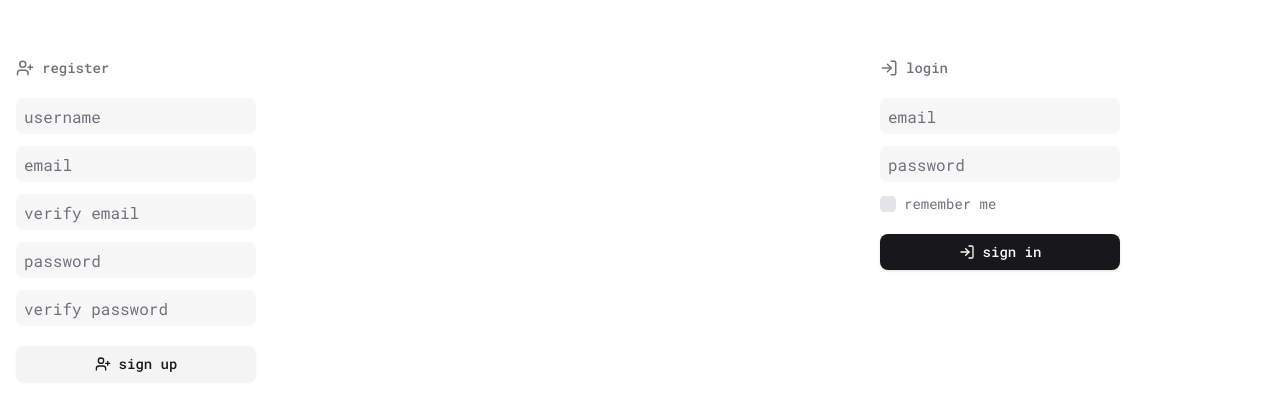
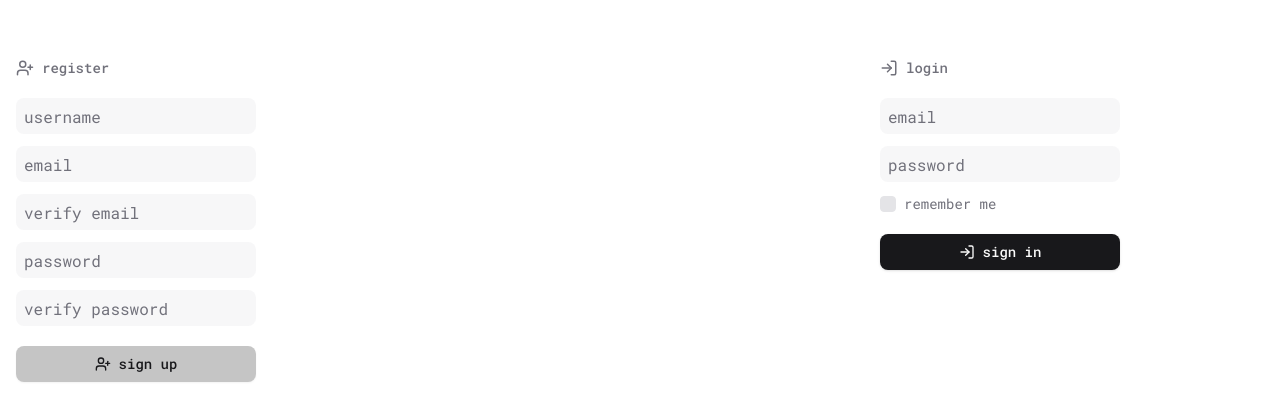
Before and after one commit to Itskrish01/typing-speed-test, a React (Vite) app: page /login in a window 1280 px wide. Shown: the part 180-600 px from the top of the page. Built offline with nearby package versions, Linux system fonts and the light colour scheme; no server answers.

Commit message:
feat: Update social media URLs, add global styling with multi-theme support, and create a public profile card component.

```diff
--- a/index.html
+++ b/index.html
@@ -18,7 +18,7 @@
 
   <!-- Open Graph / Facebook -->
   <meta property="og:type" content="website" />
-  <meta property="og:url" content="https://test-type-speedd.netlify.app/" />
+  <meta property="og:url" content="https://tapixo.netlify.app/" />
   <meta property="og:title" content="Tapixo - Ultimate Typing Speed Test" />
   <meta property="og:description"
     content="Test your typing speed with multiple modes, rich themes, and detailed analytics. Join thousands of typists improving their WPM today." />
@@ -26,7 +26,7 @@
 
   <!-- Twitter -->
   <meta property="twitter:card" content="summary_large_image" />
-  <meta property="twitter:url" content="https://test-type-speedd.netlify.app/" />
+  <meta property="twitter:url" content="https://tapixo.netlify.app/" />
   <meta property="twitter:title" content="Tapixo - Ultimate Typing Speed Test" />
   <meta property="twitter:description"
     content="Test your typing speed with multiple modes, rich themes, and detailed analytics. Join thousands of typists improving their WPM today." />
--- a/src/index.css
+++ b/src/index.css
@@ -60,7 +60,7 @@
   --popover-foreground: oklch(0.141 0.005 285.823);
   --primary: oklch(0.21 0.006 285.885);
   --primary-foreground: oklch(0.985 0 0);
-  --secondary: oklch(0.967 0.001 286.375);
+  --secondary: oklch(82.344% 0.00009 271.152);
   --secondary-foreground: oklch(0.21 0.006 285.885);
   --muted: oklch(0.967 0.001 286.375);
   --muted-foreground: oklch(0.552 0.016 285.938);
@@ -88,7 +88,7 @@
   --popover-foreground: oklch(0.985 0 0);
   --primary: oklch(0.92 0.004 286.32);
   --primary-foreground: oklch(0.21 0.006 285.885);
-  --secondary: oklch(0.274 0.006 286.033);
+  --secondary: oklch(30.919% 0.00004 271.152);
   --secondary-foreground: oklch(0.985 0 0);
   --muted: oklch(0.274 0.006 286.033);
   --muted-foreground: oklch(0.705 0.015 286.067);
@@ -169,7 +169,7 @@
   --popover-foreground: oklch(0.95 0.01 150);
   --primary: oklch(0.85 0.15 140);
   --primary-foreground: oklch(0.12 0.04 150);
-  --secondary: oklch(0.22 0.04 150);
+  --secondary: oklch(27.744% 0.05909 148.511);
   --secondary-foreground: oklch(0.95 0.01 150);
   --muted: oklch(0.22 0.04 150);
   --muted-foreground: oklch(0.7 0.04 150);
@@ -227,7 +227,7 @@
   --primary: oklch(0.6 0.15 250);
   /* #007acc Blue */
   --primary-foreground: oklch(1 0 0);
-  --secondary: oklch(0.25 0.01 260);
+  --secondary: oklch(35.116% 0.01713 262.301);
   --secondary-foreground: oklch(0.85 0.01 260);
   --muted: oklch(0.25 0.01 260);
   --muted-foreground: oklch(0.6 0.01 260);
@@ -296,7 +296,7 @@
   --primary: oklch(0.6 0.2 145);
   /* Darker Green */
   --primary-foreground: oklch(0 0 0);
-  --secondary: oklch(0.1 0.1 145);
+  --secondary: oklch(41.757% 0.14208 142.511);
   --secondary-foreground: oklch(0.8 0.2 145);
   --muted: oklch(0.1 0.1 145);
   --muted-foreground: oklch(0.5 0.15 145);
@@ -330,7 +330,7 @@
   --primary-foreground: oklch(1 1 0);
   /* Yellow? */
   --primary-foreground: oklch(0.1 0.1 290);
-  --secondary: oklch(0.3 0.1 290);
+  --secondary: oklch(35.23% 0.11551 289.669);
   --secondary-foreground: oklch(0.9 0.1 320);
   --muted: oklch(0.3 0.1 290);
   --muted-foreground: oklch(0.6 0.1 290);
--- a/src/pages/profile/public-card.tsx
+++ b/src/pages/profile/public-card.tsx
@@ -85,8 +85,13 @@ export const PublicProfileCard = () => {
     const displayName = getDisplayName(profile);
     const joinDate = formatJoinDate(profile);
 
+    // Determine theme class for Tailwind dark mode
+    const DARK_THEMES = ["dark", "espresso", "midnight", "forest", "ruby", "vscode", "monochrome", "matrix", "synthwave"];
+    const userTheme = profile.themePreference || "dark";
+    const isDark = DARK_THEMES.includes(userTheme);
+
     return (
-        <div className={profile.themePreference === 'dark' ? 'dark' : ''}>
+        <div className={isDark ? "dark" : ""} data-theme={userTheme}>
             <div className="min-h-screen w-full bg-background text-foreground p-4 md:p-8 selection:bg-primary/30 selection:text-primary-foreground">
 
                 <div className="max-w-7xl mx-auto space-y-6">
```
